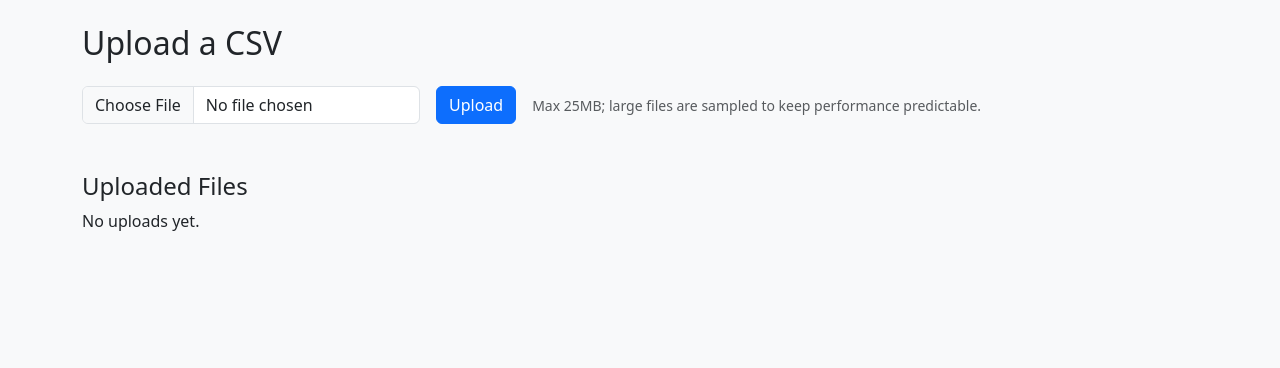
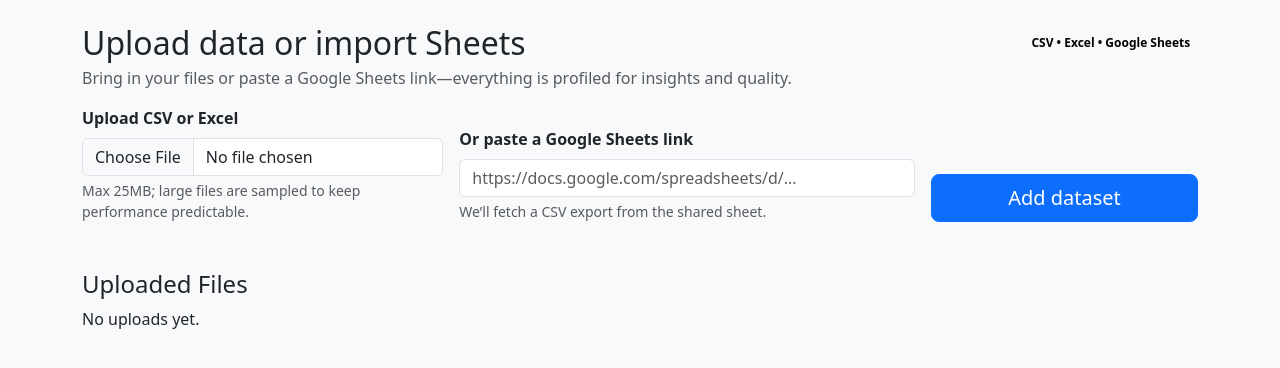
Before and after one commit to Daveletterm/big_data_dashboard, a Flask app: page /dashboard in a window 1280 px wide. Shown: the part 56-424 px from the top of the page. Run offline with Flask 3, Linux system fonts and the light colour scheme; the visitor is signed in with stand-in values (Sample User, id 1); data that the repository does not hold is empty; some libraries are stand-ins or nearby versions.

Commit message:
Add landing page and broaden data imports

```diff
--- a/app.py
+++ b/app.py
@@ -91,12 +91,46 @@ def _user_upload_dir(user_id: int) -> Path:
     return path
 
 
-def _validate_csv_upload(file) -> None:
-    allowed_mimes = {'text/csv', 'application/csv', 'application/vnd.ms-excel'}
+def _validate_upload_file(file) -> None:
+    allowed_mimes = {
+        'text/csv',
+        'application/csv',
+        'application/vnd.ms-excel',
+        'application/vnd.openxmlformats-officedocument.spreadsheetml.sheet',
+    }
+    allowed_extensions = {'.csv', '.xlsx', '.xls'}
+
     mime_guess, _ = mimetypes.guess_type(file.filename)
     content_type = (file.mimetype or '').split(';')[0].strip()
+    extension = Path(file.filename).suffix.lower()
+
+    if extension not in allowed_extensions:
+        raise ValueError('Invalid file type. Please upload a CSV or Excel file.')
+
     if content_type and content_type not in allowed_mimes and mime_guess not in allowed_mimes:
-        raise ValueError('Invalid file type. Please upload a CSV file.')
+        raise ValueError('Invalid file type. Please upload a CSV or Excel file.')
+
+
+_GSHEET_PATTERN = re.compile(r"docs\.google\.com/spreadsheets/d/([a-zA-Z0-9-_]+)")
+
+
+def _google_sheet_export_url(url: str) -> str:
+    match = _GSHEET_PATTERN.search(url)
+    if not match:
+        raise ValueError('Please provide a valid Google Sheets sharing link.')
+
+    sheet_id = match.group(1)
+    gid_match = re.search(r"gid=([0-9]+)", url)
+    gid_suffix = f"&gid={gid_match.group(1)}" if gid_match else ""
+    return f"https://docs.google.com/spreadsheets/d/{sheet_id}/export?format=csv{gid_suffix}"
+
+
+def _load_google_sheet(url: str) -> pd.DataFrame:
+    export_url = _google_sheet_export_url(url)
+    df = pd.read_csv(export_url)
+    if df.empty:
+        raise ValueError('The provided Google Sheet is empty or could not be read.')
+    return df
 
 
 def _enforce_dataframe_limits(df: pd.DataFrame, max_rows: int = 150_000, max_cols: int = 150) -> pd.DataFrame:
@@ -123,17 +157,23 @@ def _coerce_datetime_columns(df: pd.DataFrame) -> pd.DataFrame:
     return df
 
 
-def _load_dataframe(csv_path: Path, max_rows: int = 150_000) -> pd.DataFrame:
-    """Load a CSV file into a cleaned dataframe with limits and streaming."""
+def _load_dataframe(data_path: Path, max_rows: int = 150_000) -> pd.DataFrame:
+    """Load a CSV or Excel file into a cleaned dataframe with limits and streaming."""
 
-    dfs = []
-    rows_read = 0
-    for chunk in pd.read_csv(csv_path, chunksize=25_000, low_memory=False):
-        dfs.append(chunk)
-        rows_read += len(chunk)
-        if rows_read >= max_rows:
-            break
-    df = pd.concat(dfs, ignore_index=True)
+    suffix = data_path.suffix.lower()
+
+    if suffix in {'.xlsx', '.xls'}:
+        df = pd.read_excel(data_path)
+    else:
+        dfs = []
+        rows_read = 0
+        for chunk in pd.read_csv(data_path, chunksize=25_000, low_memory=False):
+            dfs.append(chunk)
+            rows_read += len(chunk)
+            if rows_read >= max_rows:
+                break
+        df = pd.concat(dfs, ignore_index=True)
+
     df.columns = df.columns.str.strip()
     df = _coerce_datetime_columns(df)
     df = _enforce_dataframe_limits(df, max_rows=max_rows)
@@ -461,7 +501,9 @@ with app.app_context():
 # Routes
 @app.route('/')
 def home():
-    return redirect(url_for('login'))
+    if 'user' in session:
+        return redirect(url_for('dashboard'))
+    return render_template('index.html')
 
 @app.template_filter('file_exists')
 def file_exists_filter(filename):
@@ -581,39 +623,58 @@ def upload():
 
     _enforce_rate_limit(f"upload:{_client_ip()}")
 
-    if 'csv_file' not in request.files:
-        flash('No file part')
+    file = request.files.get('data_file')
+    google_sheet_url = request.form.get('gsheet_url', '').strip()
+
+    if (not file or file.filename == '') and not google_sheet_url:
+        flash('Please upload a file or provide a Google Sheets link.')
         return redirect(url_for('dashboard'))
 
-    file = request.files['csv_file']
-    try:
-        _validate_csv_upload(file)
-    except Exception as exc:
-        flash(str(exc))
-        return redirect(url_for('dashboard'))
-    if file.filename == '':
-        flash('No selected file')
-        return redirect(url_for('dashboard'))
+    user_dir = _user_upload_dir(session['user_id'])
 
-    if not file.filename.lower().endswith('.csv'):
-        flash('Only CSV files are allowed')
-        return redirect(url_for('dashboard'))
+    df: pd.DataFrame
+    safe_name: str
+    stored_name: str
+    filepath: Path
 
-    safe_name = secure_filename(file.filename)
-    if not safe_name:
-        flash('Invalid filename')
-        return redirect(url_for('dashboard'))
+    if google_sheet_url:
+        try:
+            df = _load_google_sheet(google_sheet_url)
+        except Exception as exc:
+            flash(f'Google Sheets import failed: {exc}')
+            return redirect(url_for('dashboard'))
 
-    stored_name = f"{uuid.uuid4().hex}__{safe_name}"
-    user_dir = _user_upload_dir(session['user_id'])
-    filepath = user_dir / stored_name
-    file.save(filepath)
+        safe_name = secure_filename(f"google-sheet-{datetime.utcnow().strftime('%Y%m%d')}.csv") or 'google-sheet.csv'
+        stored_name = f"{uuid.uuid4().hex}__{safe_name}"
+        filepath = user_dir / stored_name
+        df.to_csv(filepath, index=False)
+        df = _load_dataframe(filepath)
+    else:
+        try:
+            _validate_upload_file(file)
+        except Exception as exc:
+            flash(str(exc))
+            return redirect(url_for('dashboard'))
+
+        safe_name = secure_filename(file.filename)
+        if not safe_name:
+            flash('Invalid filename')
+            return redirect(url_for('dashboard'))
+
+        stored_name = f"{uuid.uuid4().hex}__{safe_name}"
+        filepath = user_dir / stored_name
+        file.save(filepath)
+
+        try:
+            df = _load_dataframe(filepath)
+        except Exception:
+            filepath.unlink(missing_ok=True)
+            raise
 
     new_upload = Upload(filename=stored_name, user_id=session['user_id'])
     db.session.add(new_upload)
 
     try:
-        df = _load_dataframe(filepath)
         summary = _summarise_dataframe(df)
         suggestions = generate_chart_suggestions(df)
         table_html, columns = _render_preview_table(df)
--- a/requirements.txt
+++ b/requirements.txt
@@ -9,6 +9,7 @@ Jinja2==3.1.6
 MarkupSafe==3.0.2
 narwhals==1.47.0
 numpy==2.2.6
+openpyxl==3.1.5
 packaging==25.0
 pandas==2.3.1
 plotly==6.2.0
--- a/templates/dashboard.html
+++ b/templates/dashboard.html
@@ -22,16 +22,26 @@
   <div class="container mt-4">
 
     <!-- Upload Form -->
-    <h2 class="mb-4">Upload a CSV</h2>
+    <div class="d-flex align-items-center justify-content-between flex-wrap gap-2">
+      <h2 class="mb-0">Upload data or import Sheets</h2>
+      <span class="badge text-bg-light">CSV • Excel • Google Sheets</span>
+    </div>
+    <p class="text-muted mt-1">Bring in your files or paste a Google Sheets link—everything is profiled for insights and quality.</p>
     <form method="POST" action="{{ url_for('upload') }}" enctype="multipart/form-data" class="mb-4">
-      <div class="row g-3 align-items-center">
-        <div class="col-auto">
-          <input type="file" name="csv_file" class="form-control" required>
+      <div class="row g-3 align-items-end">
+        <div class="col-lg-4 col-md-6">
+          <label class="form-label fw-semibold">Upload CSV or Excel</label>
+          <input type="file" name="data_file" class="form-control" accept=".csv,.xlsx,.xls">
+          <div class="form-text">Max 25MB; large files are sampled to keep performance predictable.</div>
         </div>
-        <div class="col-auto">
-          <button type="submit" class="btn btn-primary">Upload</button>
+        <div class="col-lg-5 col-md-6">
+          <label class="form-label fw-semibold">Or paste a Google Sheets link</label>
+          <input type="url" name="gsheet_url" class="form-control" placeholder="https://docs.google.com/spreadsheets/d/...">
+          <div class="form-text">We’ll fetch a CSV export from the shared sheet.</div>
         </div>
-        <div class="col-auto text-muted small">Max 25MB; large files are sampled to keep performance predictable.</div>
+        <div class="col-lg-3 col-md-12 d-grid">
+          <button type="submit" class="btn btn-primary btn-lg">Add dataset</button>
+        </div>
       </div>
     </form>
 
```
Also changed, not shown: static/landing.css (added, +91 -0 lines), templates/index.html (+126 -0 lines).
